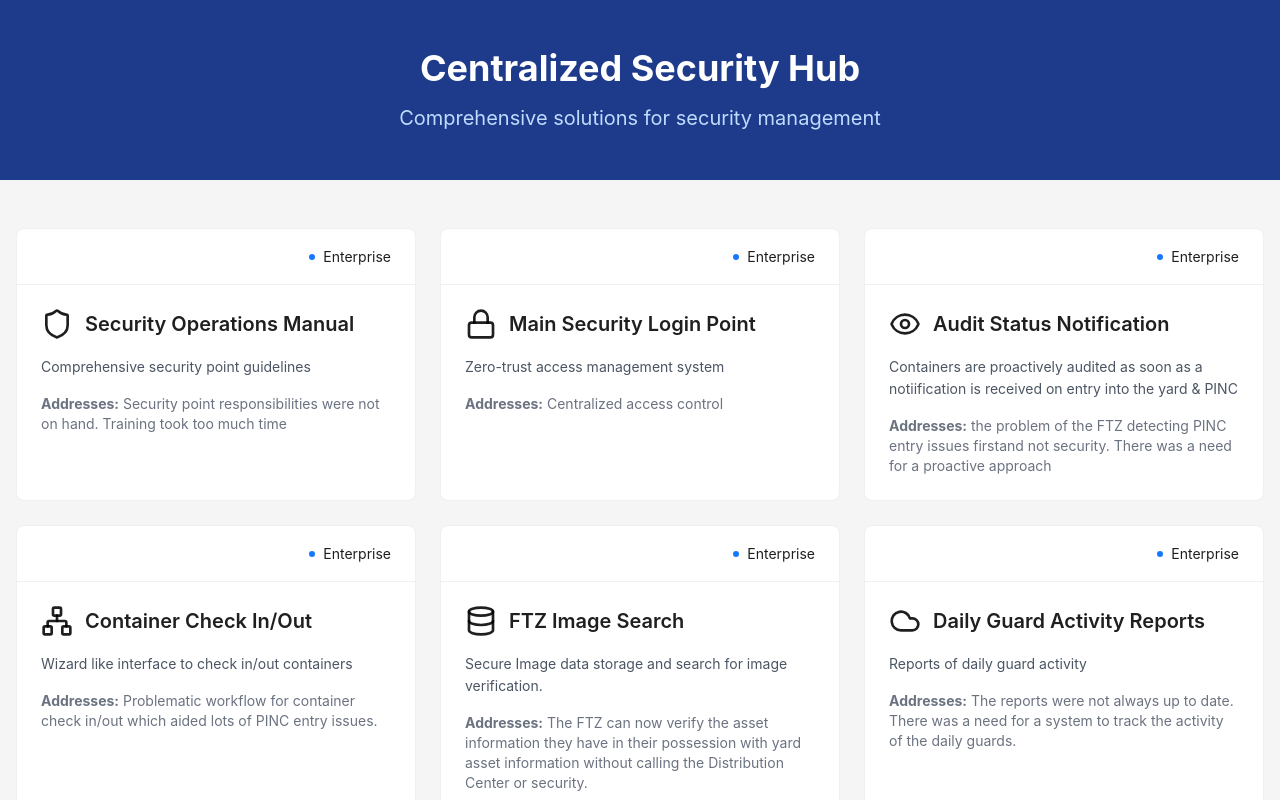
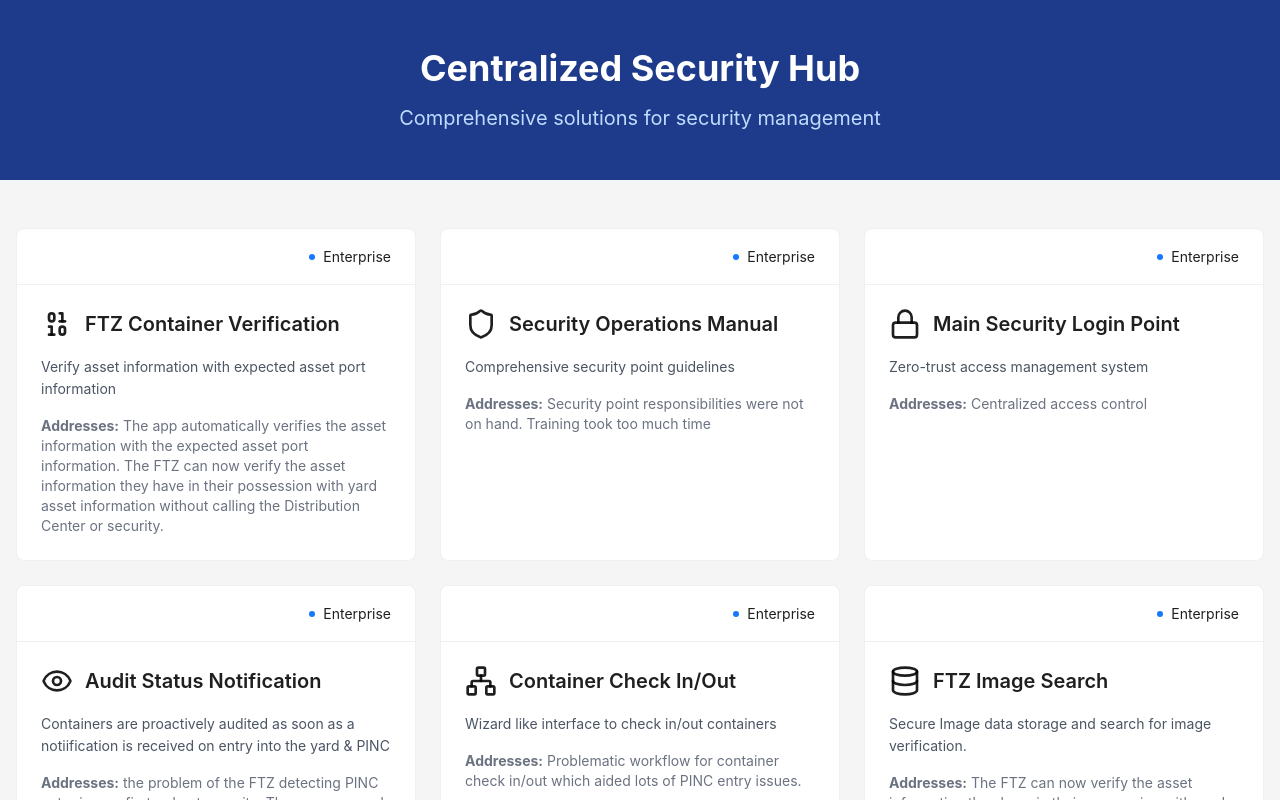
Before and after one commit to Bwogi/central-hub, a Next.js app: page / in a window 1280 px wide. Shown: the top 800 px of the page. Built offline with nearby package versions, Linux system fonts and the light colour scheme.

Commit message:
new app added on top

```diff
--- a/app/page.tsx
+++ b/app/page.tsx
@@ -7,6 +7,13 @@ const { Footer } = Layout;
 
 const SecurityHub = () => {
   const solutions = [
+    {
+      title: "FTZ Container Verification",
+      icon: <Binary className="h-8 w-8" />,
+      description: "Verify asset information with expected asset port information",
+      problem: "The app automatically verifies the asset information with the expected asset port information. The FTZ can now verify the asset information they have in their possession with yard asset information without calling the Distribution Center or security.",
+      url: "https://ftzcheck.vercel.app/"
+    },
     {
       title: "Security Operations Manual",
       icon: <Shield className="h-8 w-8" />,
```
